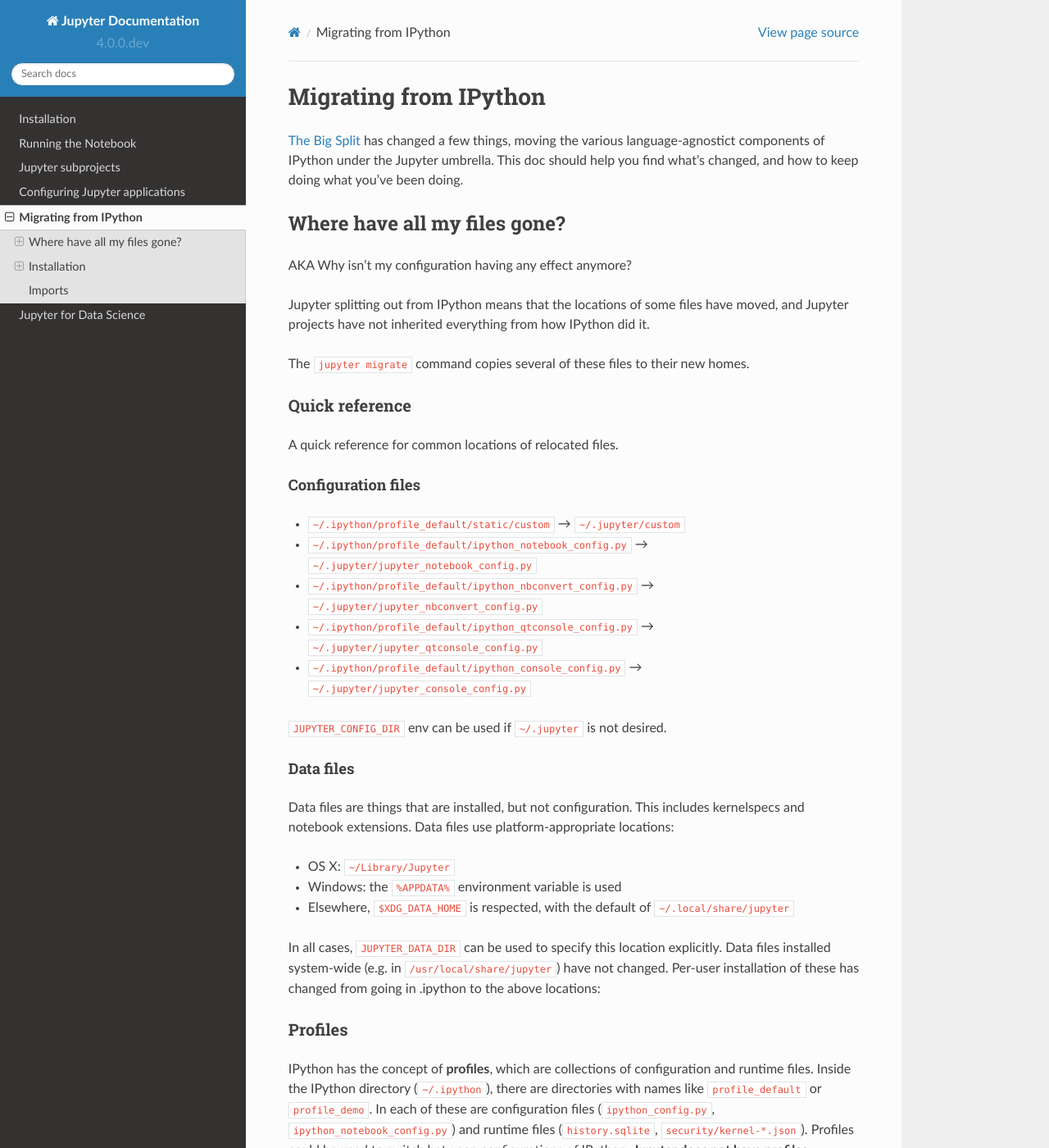
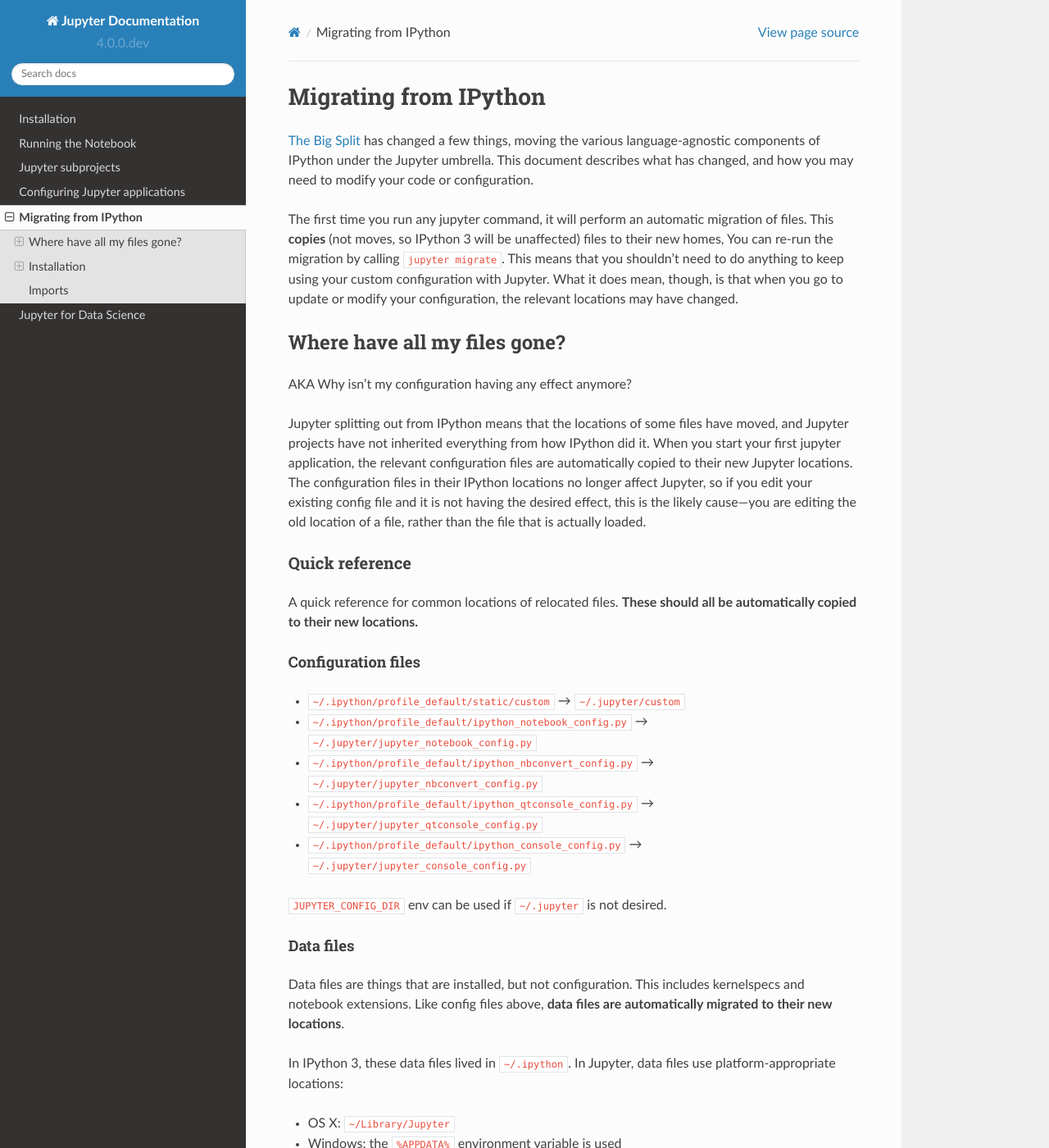
Before and after one commit to jupyter/jupyter, a Sphinx documentation site: the page built from docs/source/migrating.rst, in a window 1280 px wide and 1400 px high. Shown: the whole window at 82% size. Built offline with Sphinx 7.4.7 and the Read the Docs theme 2.0.0, drawn with Linux system fonts in a browser that asks for light colours; pages that are not in the unit, such as notebooks, are missing from menus; some of the changed text lies outside the part shown.

Commit message:
address review in migration doc

```diff
--- a/docs/source/migrating.rst
+++ b/docs/source/migrating.rst
@@ -2,9 +2,18 @@
 ======================
 
 `The Big Split <https://blog.jupyter.org/2015/04/15/the-big-split/>`__
-has changed a few things, moving the various language-agnostict
-components of IPython under the Jupyter umbrella. This doc should help
-you find what's changed, and how to keep doing what you've been doing.
+has changed a few things, moving the various language-agnostic
+components of IPython under the Jupyter umbrella. This document
+describes what has changed, and how you may need to modify your code or
+configuration.
+
+The first time you run any jupyter command, it will perform an automatic
+migration of files. This **copies** (not moves, so IPython 3 will be
+unaffected) files to their new homes, You can re-run the migration by
+calling ``jupyter migrate``. This means that you shouldn't need to do
+anything to keep using your custom configuration with Jupyter. What it
+does mean, though, is that when you go to update or modify your
+configuration, the relevant locations may have changed.
 
 Where have all my files gone?
 -----------------------------
@@ -13,15 +22,19 @@
 
 Jupyter splitting out from IPython means that the locations of some
 files have moved, and Jupyter projects have not inherited everything
-from how IPython did it.
-
-The ``jupyter migrate`` command copies several of these files to their
-new homes.
+from how IPython did it. When you start your first jupyter application,
+the relevant configuration files are automatically copied to their new
+Jupyter locations. The configuration files in their IPython locations no
+longer affect Jupyter, so if you edit your existing config file and it
+is not having the desired effect, this is the likely cause—you are
+editing the old location of a file, rather than the file that is
+actually loaded.
 
 Quick reference
 ~~~~~~~~~~~~~~~
 
-A quick reference for common locations of relocated files.
+A quick reference for common locations of relocated files. **These
+should all be automatically copied to their new locations.**
 
 Configuration files
 ^^^^^^^^^^^^^^^^^^^
@@ -42,8 +55,11 @@
 ^^^^^^^^^^
 
 Data files are things that are installed, but not configuration. This
-includes kernelspecs and notebook extensions. Data files use
-platform-appropriate locations:
+includes kernelspecs and notebook extensions. Like config files above,
+**data files are automatically migrated to their new locations**.
+
+In IPython 3, these data files lived in ``~/.ipython``. In Jupyter, data
+files use platform-appropriate locations:
 
 -  OS X: ``~/Library/Jupyter``
 -  Windows: the ``%APPDATA%`` environment variable is used
@@ -53,7 +69,7 @@
 In all cases, ``JUPYTER_DATA_DIR`` can be used to specify this location
 explicitly. Data files installed system-wide (e.g. in
 ``/usr/local/share/jupyter``) have not changed. Per-user installation of
-these has changed from going in .ipython to the above locations:
+these has changed from going in ``.ipython`` to the above locations.
 
 Profiles
 ~~~~~~~~
@@ -91,42 +107,22 @@
 there isn't a great way to modify the kernelspecs. You can see where the
 file is with ``jupyter kernelspec list``, and then modify
 ``kernels/python3/kernel.json`` by hand.
+`a2km <https://github.com/minrk/a2km>`__ is an experimental project that
+tries to make these things easier.
 
 Installation
 ------------
 
-I want everything
-~~~~~~~~~~~~~~~~~
-
-In IPython 3, to get everything you would type:
-
-::
-
-    pip install "ipython[all]"
-
-In Jupyter, there is a metapackage that means the same thing:
-
-::
-
-    pip install jupyter
-
-Just the notebook, please
-~~~~~~~~~~~~~~~~~~~~~~~~~
-
-If you wanted a subset of the functionality, say
-
-::
-
-    pip install "ipython[notebook]"
-
-you would now install the ``notebook`` package:
-
-::
-
-    pip install notebook
+See the :ref:`install` page for more information about
+installing Jupyter itself. There are some things that you install *with
+Jupyter*, which are a kind of data files, described above. Jupyter
+automatically migrates these
 
 Notebook extensions
 ~~~~~~~~~~~~~~~~~~~
+
+Any IPython notebook extensions should be automatically migrated as part
+of the data-files migration above.
 
 Notebook extensions used to be installed with
 
@@ -148,10 +144,10 @@
 Kernels
 ~~~~~~~
 
-Kernels are installed in much the same way as notebook extensions,
-above:
+Kernels are installed in much the same way as notebook extensions above,
+and also like notebook extensions, they will be automatically migrated.
 
-Notebook extensions used to be installed with
+Kernel specs used to be installed with
 
 ::
 
@@ -180,9 +176,9 @@
 
 -  ``IPython.html`` → ``notebook``
 -  ``IPython.html.widgets`` → ``ipywidgets``
--  ``IPython.kernel`` → ``jupyter_client``, ``ipykernel`` (this became
-   two packages - one for the client-side APIs, one for the IPython
-   kernel for Jupyter)
+-  ``IPython.kernel`` → ``jupyter_client``, ``ipykernel``
+   (``IPython.kernel`` became two packages - one for the client-side
+   APIs, one for the IPython kernel for Jupyter)
 -  ``IPython.parallel`` → ``ipyparallel``
 -  ``IPython.qt.console`` → ``qtconsole``
 -  ``IPython.utils.traitlets`` → ``traitlets``
```
